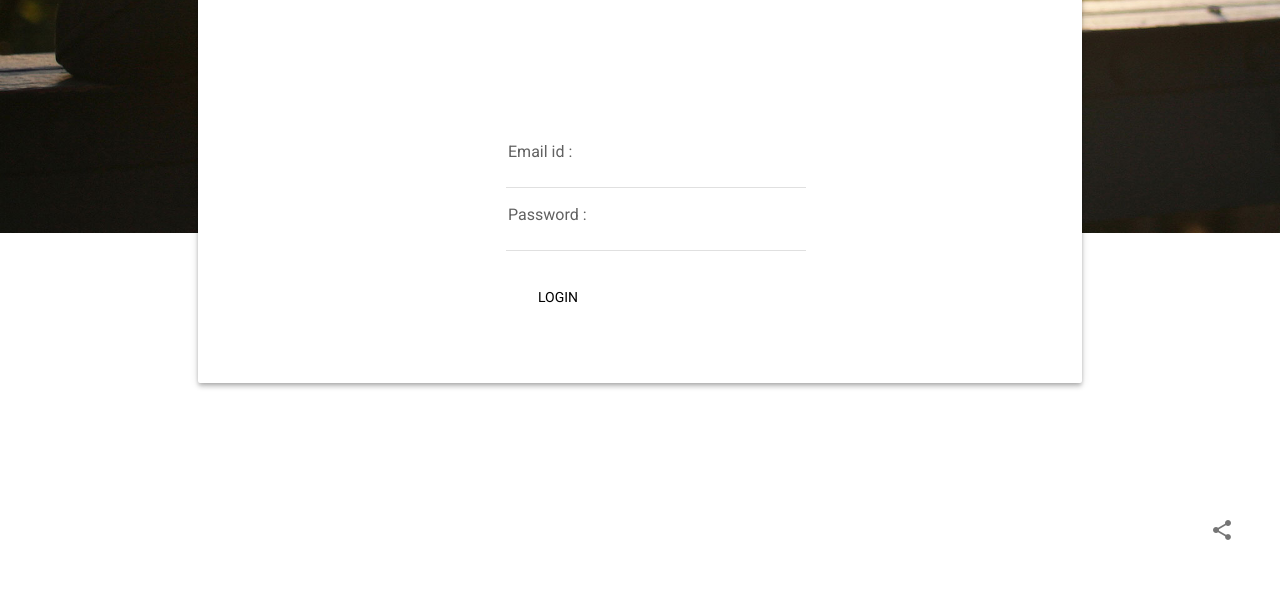
After one commit to Subtech-tk/freepdfs, a PHP site: page /book/login_new.php in a window 1280 px wide. The commit adds this page. Shown: the part 567-1158 px from the top of the page. Run offline with PHP 8.4, Linux system fonts and the light colour scheme; some libraries are stand-ins or nearby versions.

Commit message:
new file:   login_new.php 	modified:   subshelf.php

```diff
--- /dev/null
+++ b/login_new.php
@@ -0,0 +1,86 @@
+<?php
+  //login.php
+  $page_name="entry.php";
+
+  include 'core.php';
+
+?>
+
+<!doctype html>
+
+<html lang="en">
+<?php
+  //includind the head tag
+  require 'head.php';
+?>
+
+<body>
+
+<?php
+  // including the header of the document
+  require 'header.php';
+  // including the blog layout
+?>
+<div>
+    <div class="demo-blog demo-blog--blogpost mdl-layout mdl-js-layout has-drawer is-upgraded">
+      <main class="mdl-layout__content">
+        <!--<div class="demo-back">
+          <a class="mdl-button mdl-js-button mdl-js-ripple-effect mdl-button--icon" href="index.html" title="go back" role="button">
+            <i class="material-icons" role="presentation">arrow_back</i>
+          </a>
+        </div>-->
+        <div class="demo-blog__posts mdl-grid">
+          <div class="mdl-card mdl-shadow--4dp mdl-cell mdl-cell--12-col">
+            <style>
+              .demo-blog--blogpost .demo-blog__posts > .mdl-card .mdl-card__media
+              {
+                background-image: url('images/login_button_01.jpg');
+                height: 200px;
+              }
+            </style>
+            <div class="mdl-card__media mdl-color-text--grey-50">
+              <h3>Login</h3>
+            </div>
+            <div class="mdl-color-text--grey-700 mdl-card__supporting-text meta">
+            </div>
+            <div class="mdl-color-text--grey-700 mdl-card__supporting-text">
+              <p>
+                <!--login forum-->
+                <!-- Simple Textfield -->
+                <form action="<?php echo $current_file; ?>" method="POST" enctype="" target="">
+                  <div class="mdl-textfield mdl-js-textfield">
+                    <fieldset>
+                      <legend>Email id :</legend>
+                      <input class="mdl-textfield__input" id="sample1" type="email" name="emailid" value="">
+                      <!--<label class="mdl-textfield__label" for="sample1">email</label>-->
+                    </fieldset>
+                    <br/>
+                    <fieldset>
+                      <legend>Password :</legend>
+                      <input class="mdl-textfield__input" id="sample1" type="password" name="password" value="">
+                      <!--<label class="mdl-textfield__label" for="sample1">password</label>-->
+                    </fieldset>
+                    <!--<input type="submit" name="log in" value="log in" size="5">-->
+                    <!-- Flat button -->
+                    <div class="mdl-color-text--grey-700 mdl-card__supporting-text meta">
+                    <button class="mdl-button mdl-js-button" action>
+                      Login
+                    </button>
+                    </div>
+                  </div>
+                </form>
+              </p>
+            </div>
+          </div>
+          <!--navigation panel for large database-->
+        </div>
+    <?php
+      require 'footer.php';
+    ?>
+      </main>
+      <!--<div class="mdl-layout__obfuscator"></div>-->
+    </div>
+    <script src="../../material.min.js"></script>
+  </div>
+</body>
+</html>
--- a/subshelf.php
+++ b/subshelf.php
@@ -30,7 +30,7 @@
             include_once 'display/functions/otr.func.php';
             include_once 'display/functions/amazing.func.php';
 
-              $result=$connection->query("SELECT DISTINCT `subcat` FROM `books` WHERE `cat` LIKE '$cat' ORDER BY `subcat` DESC");
+              $result=$connection->query("SELECT DISTINCT `subcat` FROM `books` WHERE `cat` LIKE '$cat' ORDER BY `subcat` ASC");
               $count=$result->num_rows;
               if ($count==0)
               {
```
